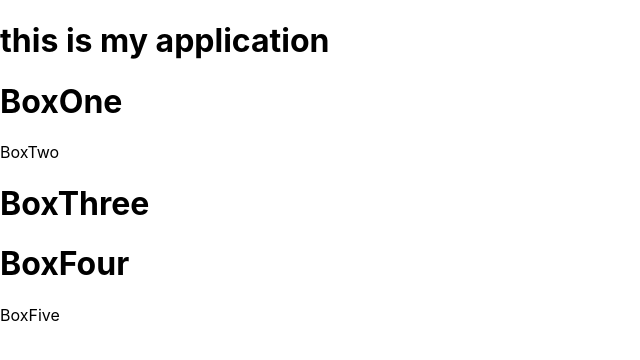
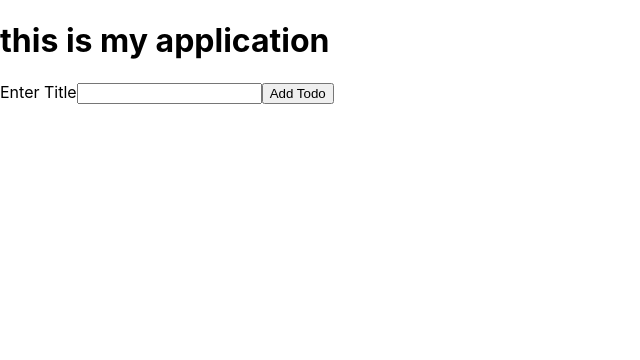
Before and after one commit to divyashan3223/batch-7, a React (Create React App) app: page / in a window 1280 px wide. Shown: the top 360 px of the page, without its empty margins (0-640 px from the left). Built offline with nearby package versions, Linux system fonts and the light colour scheme.

Commit message:
todo using context

```diff
--- a/src/App.js
+++ b/src/App.js
@@ -1,10 +1,11 @@
-import BoxOne from "./components/Box";
-
+import Form from "./components/Form.jsx";
+import List from "./components/List.jsx";
 const App = () => {
   return (
     <main>
       <h1>this is my application</h1>
-      <BoxOne />
+      <Form />
+      <List />
     </main>
   );
 };
--- a/src/components/Box.jsx
+++ /dev/null
@@ -1,38 +0,0 @@
-import { useContext } from "react";
-import { themeContext } from "../context/ThemeContextProvider";
-
-const BoxOne = () => {
-  return (
-    <div>
-      <h1>BoxOne</h1>
-      <BoxTwo />
-      <BoxThree />
-    </div>
-  );
-};
-const BoxTwo = () => {
-  return <div>BoxTwo</div>;
-};
-const BoxThree = () => {
-  return (
-    <div>
-      <h1>BoxThree</h1>
-      <BoxFour />
-    </div>
-  );
-};
-const BoxFour = () => {
-  return (
-    <div>
-      <h1>BoxFour</h1>
-      <BoxFive />
-    </div>
-  );
-};
-const BoxFive = () => {
-  const theme = useContext(themeContext);
-  console.log({ theme });
-  return <div>BoxFive</div>;
-};
-
-export default BoxOne;
--- /dev/null
+++ b/src/components/Form.jsx
@@ -0,0 +1,33 @@
+import { useContext, useState } from "react";
+import { todoContext } from "../context/TodoContextProvider";
+
+const Form = () => {
+  const [title, setTitle] = useState("");
+
+  const { addTodo } = useContext(todoContext);
+  const handleSubmit = async (submitEvent) => {
+    submitEvent.preventDefault();
+    if (title.length) {
+      addTodo({
+        id: 1,
+        title,
+        done: false,
+      });
+      alert("todo added successfully");
+      setTitle("");
+    } else {
+      alert("Please enter a title");
+    }
+  };
+  return (
+    <div>
+      <form onSubmit={handleSubmit}>
+        <label htmlFor="">Enter Title</label>
+        <input type="text" value={title} onChange={(e) => setTitle(e.target.value)} />
+        <input type="submit" value="Add Todo" />
+      </form>
+    </div>
+  );
+};
+
+export default Form;
--- /dev/null
+++ b/src/components/List.jsx
@@ -0,0 +1,22 @@
+import React, { useContext } from "react";
+import { todoContext } from "../context/TodoContextProvider";
+
+const List = () => {
+  const { todos, deleteTodo } = useContext(todoContext);
+
+  return (
+    <div>
+      <ul>
+        {todos.map((todo) => (
+          <li key={todo.id}>
+            {todo.title}
+
+            <button onClick={() => deleteTodo(todo.id)}>delete</button>
+          </li>
+        ))}
+      </ul>
+    </div>
+  );
+};
+
+export default List;
--- a/src/context/ThemeContextProvider.jsx
+++ /dev/null
@@ -1,13 +0,0 @@
-import { useState, createContext } from "react";
-// step-1
-export const themeContext = createContext(null);
-
-// children=<App/>
-const ThemeContextProvider = ({ children }) => {
-  // step-2
-  const [theme, setTheme] = useState("dark");
-  //   step-3
-  return <themeContext.Provider value={theme}>{children}</themeContext.Provider>;
-};
-
-export default ThemeContextProvider;
--- /dev/null
+++ b/src/context/TodoContextProvider.jsx
@@ -0,0 +1,30 @@
+import { useState, createContext, useMemo } from "react";
+
+export const todoContext = createContext(null);
+
+const TodoContextProvider = ({ children }) => {
+  const [todos, setTodos] = useState([]);
+
+  const addTodo = (newTodo) => {
+    const updatedTodos = [...todos, newTodo];
+    setTodos(updatedTodos);
+  };
+
+  const deleteTodo = (id) => {
+    const updatedTodos = todos.filter((todo) => todo.id !== id);
+    setTodos(updatedTodos);
+  };
+
+  const value = useMemo(
+    () => ({
+      todos,
+      addTodo,
+      deleteTodo,
+    }),
+    [todos]
+  );
+
+  return <todoContext.Provider value={value}>{children}</todoContext.Provider>;
+};
+
+export default TodoContextProvider;
--- a/src/index.js
+++ b/src/index.js
@@ -3,13 +3,13 @@ import ReactDOM from "react-dom/client";
 import "./index.css";
 import App from "./App";
 import reportWebVitals from "./reportWebVitals";
-import ThemeContextProvider from "./context/ThemeContextProvider";
+import TodoContextProvider from "./context/TodoContextProvider";
 
 const root = ReactDOM.createRoot(document.getElementById("root"));
 root.render(
-  <ThemeContextProvider>
+  <TodoContextProvider>
     <App />
-  </ThemeContextProvider>
+  </TodoContextProvider>
 );
 
 // If you want to start measuring performance in your app, pass a function
```
